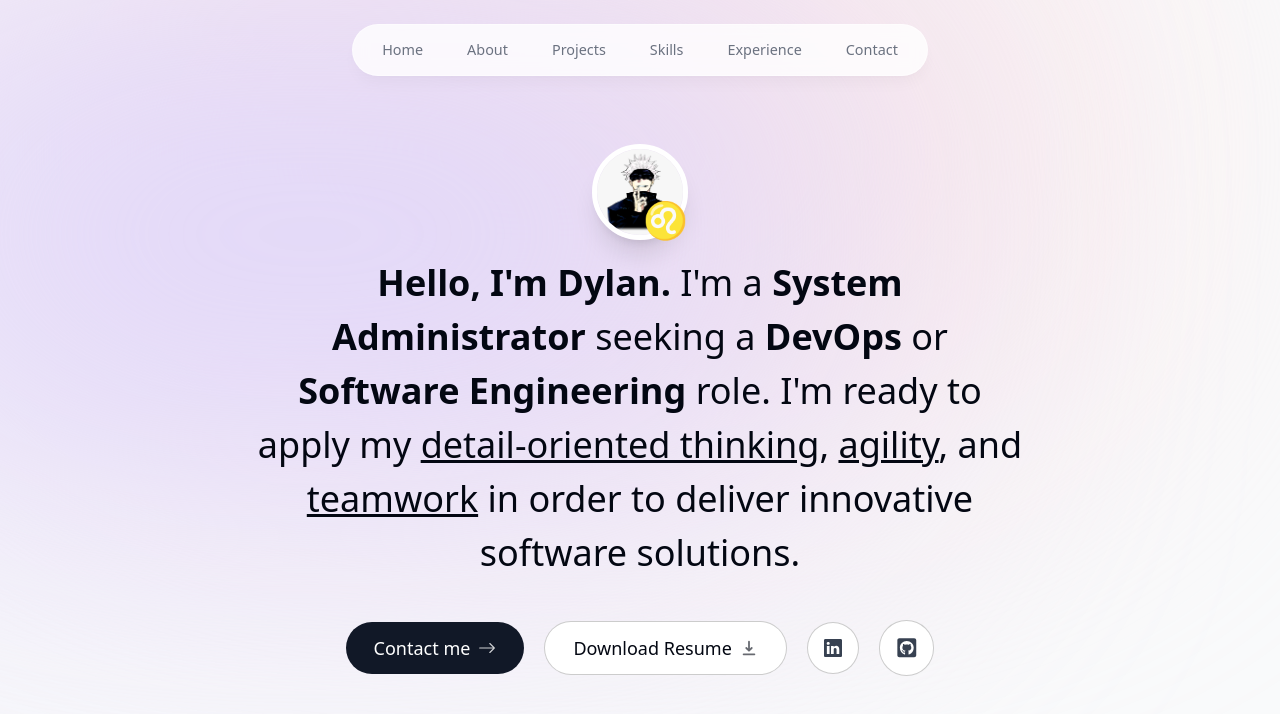
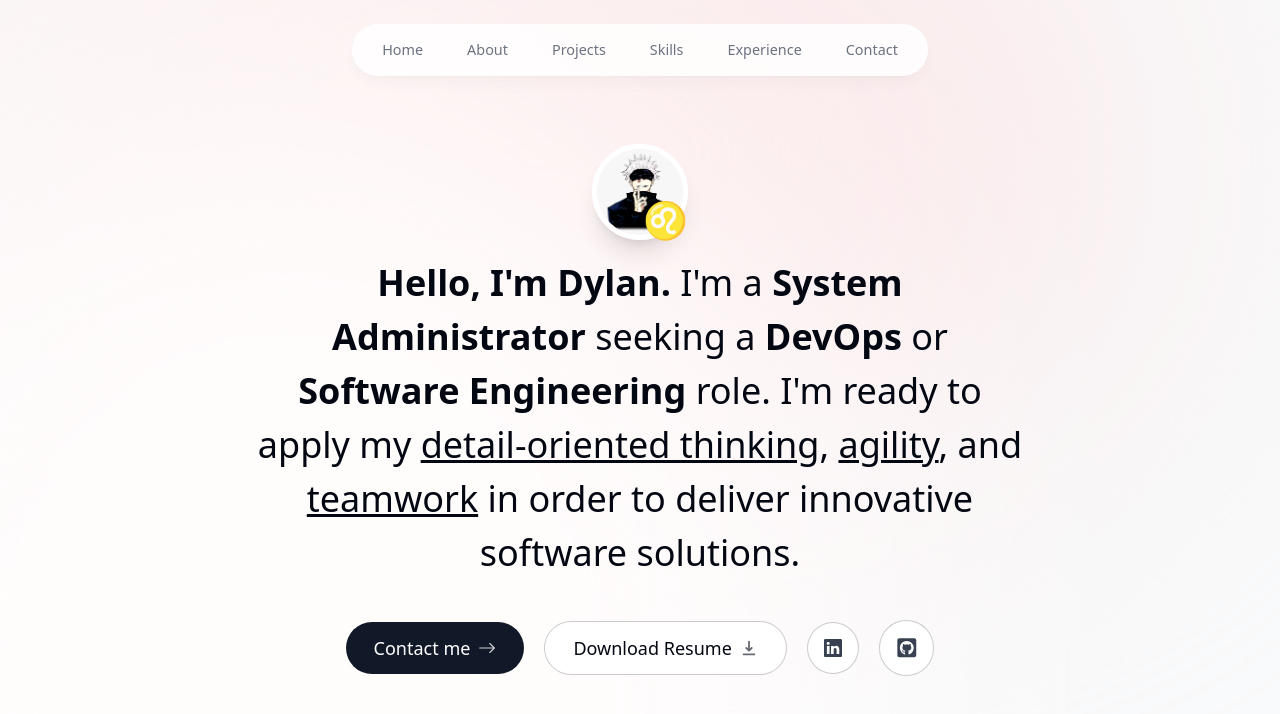
Before and after one commit to varghedj/dvarghese-portfolio, a Next.js app: page / in a window 1280 px wide. Shown: the top 714 px of the page. Built offline with nearby package versions, Linux system fonts and the light colour scheme.

Commit message:
color change

```diff
--- a/app/layout.tsx
+++ b/app/layout.tsx
@@ -30,7 +30,7 @@ export default function RootLayout({
 
       {/*Left Side Bubble*/}
         <div className=
-          'bg-[#dfd6fb] absolute -z-10 top-[-1rem] left-[-35rem] h-[31.25rem] w-[50rem] rounded-full blur-[10rem]  sm:w-[68.75rem] md:left-[-33rem] lg:left-[-28rem] xl:left-[-15rem] 2xl:left-[-5rem]'>
+          'bg-[#fffcfc] absolute -z-10 top-[-1rem] left-[-35rem] h-[100%] w-[50rem] rounded-full blur-[10rem]  sm:w-[68.75rem] md:left-[-33rem] lg:left-[-28rem] xl:left-[-15rem] 2xl:left-[-5rem]'>
         </div>
 
         <Header />
```
